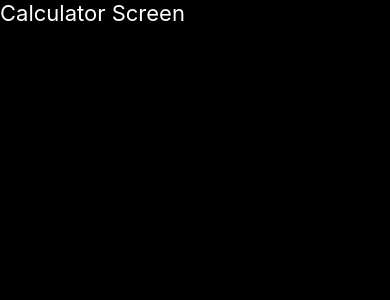
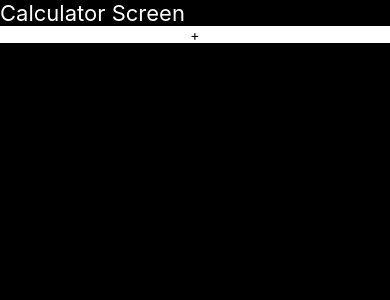
Before and after one commit to bast38900/CalculatorApp, a React Native app: screen / in a window 390 px wide. Shown: the top 300 px of the page. Built offline with nearby package versions, Linux system fonts and the light colour scheme.

Commit message:
btn component

```diff
--- /dev/null
+++ b/app/components/button.tsx
@@ -0,0 +1,29 @@
+import { StyleProp, StyleSheet, Text, TextStyle, TouchableOpacity, View, ViewStyle } from 'react-native'
+import React from 'react'
+
+type Props = {
+  title: string;
+  style?: StyleProp<ViewStyle>;
+  textStyle?: StyleProp<TextStyle>;
+  onPress?: () => void;
+}
+
+export const Button = (props: Props) => {
+  const { style, textStyle, onPress, title } = props;
+  return (
+    <View style={[styles.button , style]}>
+      <TouchableOpacity onPress={onPress}>
+        <Text style={[styles.title, textStyle]}>{title}</Text>
+      </TouchableOpacity>
+    </View>
+  )
+}
+
+const styles = StyleSheet.create({
+  button: {
+    justifyContent: 'center',
+},
+title: {
+    textAlign: 'center',
+},
+})
--- /dev/null
+++ b/app/components/index.ts
@@ -0,0 +1 @@
+export * from "./button";
--- a/app/screens/calculator.screen.tsx
+++ b/app/screens/calculator.screen.tsx
@@ -1,10 +1,15 @@
 import React from 'react'
 import { Text } from 'react-native'
+import { Button } from '../components/button'
+import { Colors } from '../assets'
 
 type Props = {}
 
 export const CalculatorScreen = (props: Props) => {
   return (
-    <Text style={{color: "white", fontSize: 22}}>Calculator Screen</Text>
+    <>
+      <Text style={{color: "white", fontSize: 22}}>Calculator Screen</Text>
+      <Button title='+' style={{backgroundColor: Colors.white}} textStyle={{color: Colors.black}}/>
+    </>
   )
 }
```
